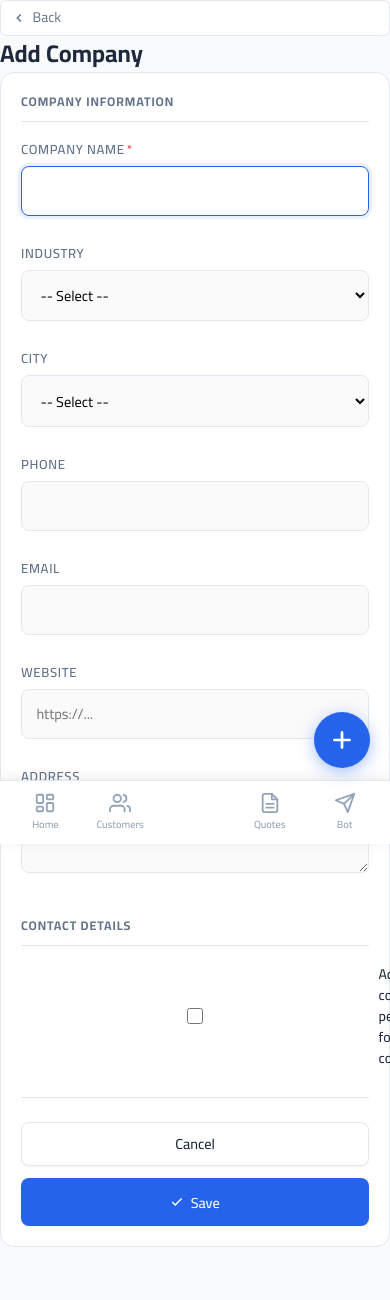
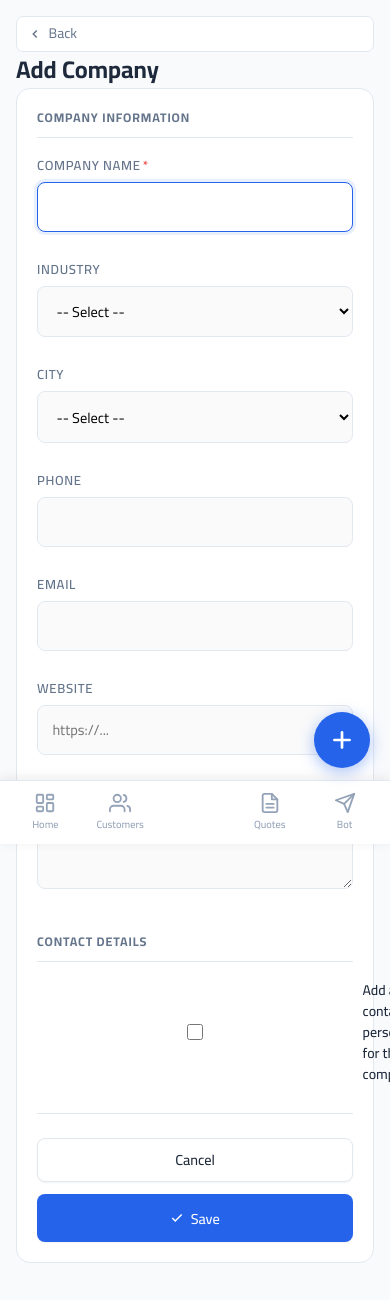
Before and after one commit to ehab-777/CrmBase, a Flask app: page /companies/add in a window 390 px wide. Shown: the top 1300 px of the page. Before the commit the page ends 1247 px from the top, so only its background shows below. Run offline with Flask 2, Linux system fonts and the light colour scheme; the visitor is signed in with stand-in values (Sample User, id 1); data that the repository does not hold is empty; some libraries are stand-ins or nearby versions.

Commit message:
fix(layout): add padding to main-area so content doesn't touch the sidebar edge
In RTL the sidebar sits on the right. main-area had margin-inline-start but zero
internal padding, so right-aligned titles were flush against the sidebar border.
Adding padding: 1.5rem (1rem on mobile) creates consistent breathing room on all sides.

Co-Authored-By: Claude Sonnet 4.6 <noreply@anthropic.com>

```diff
--- a/static/css/sidebar.css
+++ b/static/css/sidebar.css
@@ -33,6 +33,7 @@
   margin-inline-start: var(--sb-width-collapsed);
   transition: margin-inline-start var(--sb-transition);
   background: var(--background-color);
+  padding: 1.5rem;
 }
 
 .app-layout.sb-pinned .main-area {
@@ -365,6 +366,7 @@
   .sidebar { display: none; }
   .main-area {
     margin-inline-start: 0 !important;
+    padding: 1rem;
     padding-bottom: calc(var(--bottom-nav-h) + 16px);
   }
   .app-layout.sb-pinned .main-area {
```
